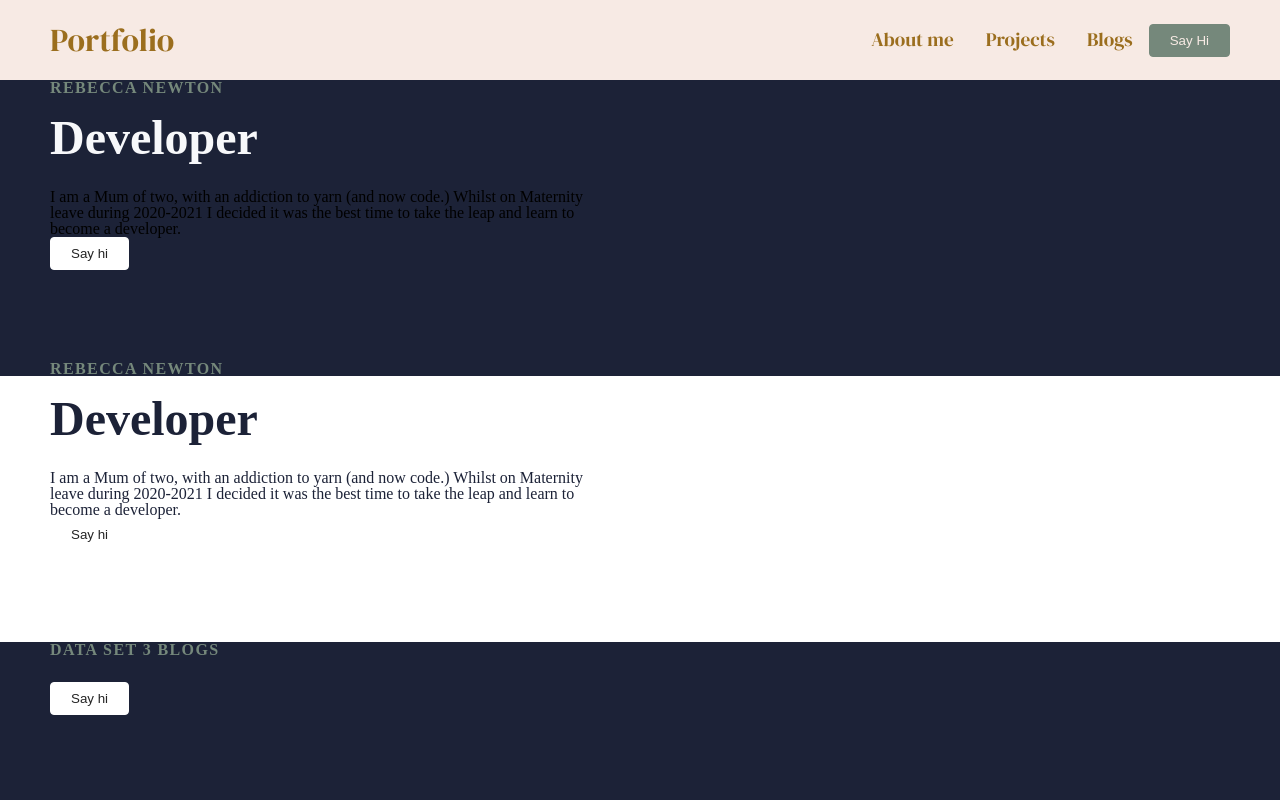
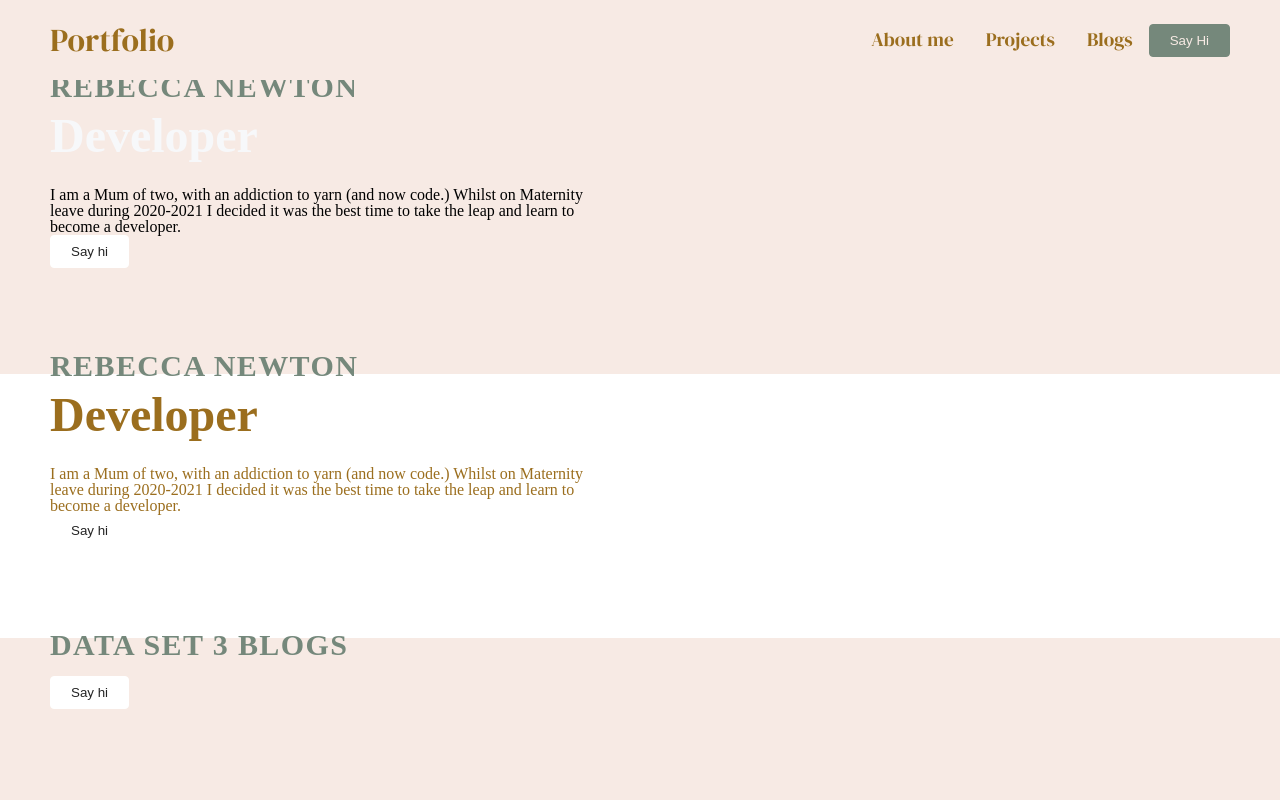
Before and after one commit to iambexnewton/react-portfolio, a React (Create React App) app: page / in a window 1280 px wide. Shown: the top 800 px of the page. Built offline with nearby package versions, Linux system fonts and the light colour scheme; the HTML template or start-up script is replaced by a standard one.

Commit message:
css for hero section started

```diff
--- a/src/components/HeroSection.css
+++ b/src/components/HeroSection.css
@@ -15,11 +15,9 @@ font-family: 'Open Sans', sans-serif;
 }
 
 .row {
-  display: flex;
   margin-right: -15px;
   margin-bottom: -15px;
   margin-left: -15px;
-  flex-wrap: wrap;
   align-content: stretch;
 }
 
@@ -39,8 +37,8 @@ font-family: 'Open Sans', sans-serif;
 }
 
 .top-line {
-  font-size: 16px;
-  line-height: 16px;
+  font-size: 30px;
+  line-height: 14px;
   font-weight: 700;
   letter-spacing: 1.4px;
   text-transform: uppercase;
@@ -57,11 +55,11 @@ font-family: 'Open Sans', sans-serif;
 }
 
 .dark {
-  color: #1c2237;
+  color: #9b6e1e;
 }
 
 .darkBg {
-  background-color: #1c2237;
+  background-color: #f7eae4;
 }
 
 .home__hero-headline {
--- a/src/components/HeroSection.js
+++ b/src/components/HeroSection.js
@@ -21,13 +21,7 @@ function HeroSection({
         className={lightBg ? 'home__hero-section' : 'home__hero-section darkBg'}
       >
         <div className="container">
-          <div
-            className="row home__hero-row"
-            style={{
-              display: 'flex',
-              flexDirection: imgStart === 'start' ? 'row-reverse' : 'row',
-            }}
-          >
+          <div className="row home__hero-row">
             <div className="col">
               <div className="home__hero-text-wrapper">
                 <div className="top-line">{topLine}</div>
--- a/src/components/pages/Homepage/Homepage.js
+++ b/src/components/pages/Homepage/Homepage.js
@@ -4,12 +4,12 @@ import { homeObjOne, homeObjTwo, homeObjThree, homeObjFour } from './Data';
 
 function Homepage() {
   return (
-    <>
+    <main className="main">
       <HeroSection {...homeObjOne} />
       <HeroSection {...homeObjTwo} />
       <HeroSection {...homeObjThree} />
       <HeroSection {...homeObjFour} />
-    </>
+    </main>
   );
 }
 
```
